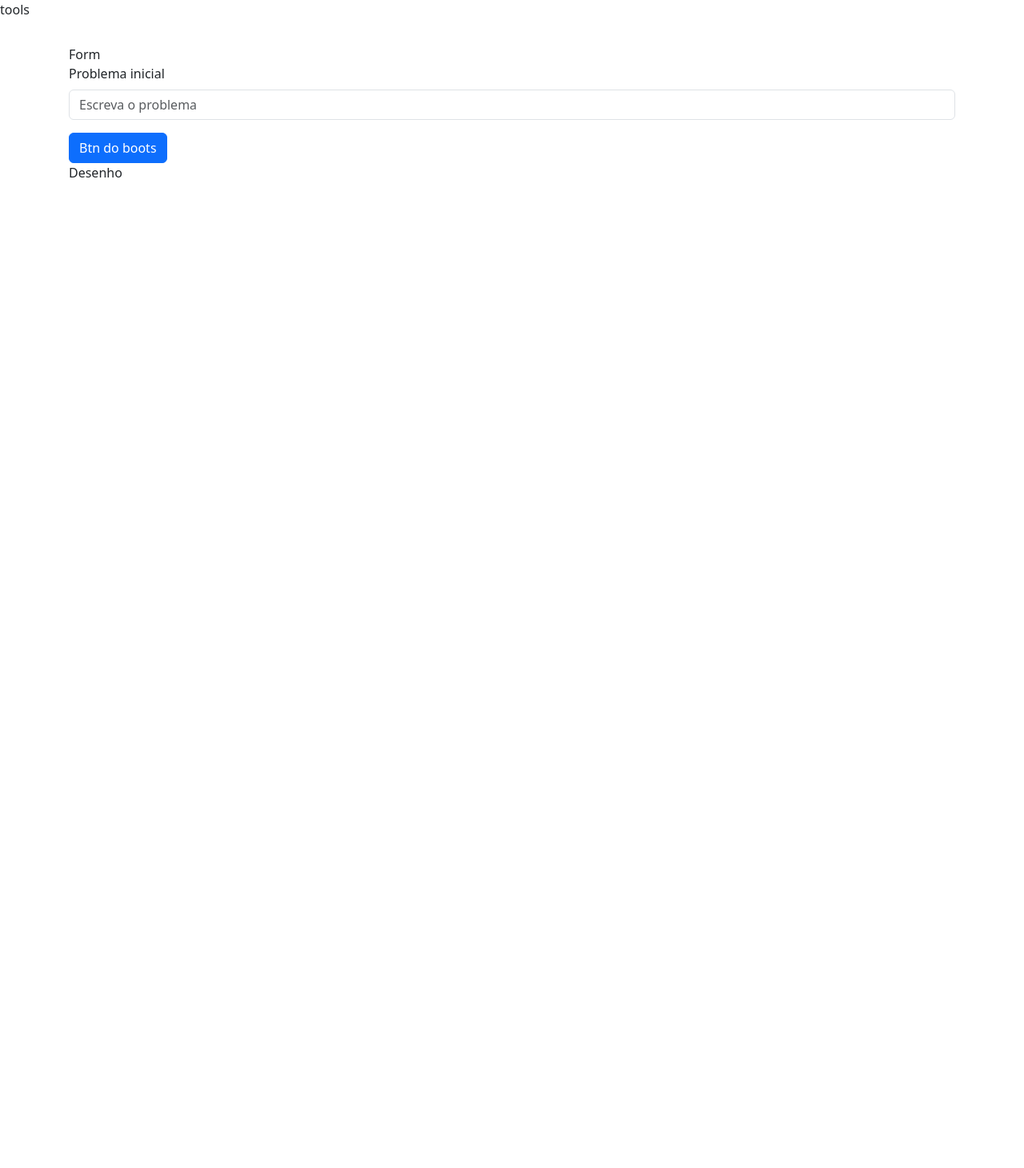
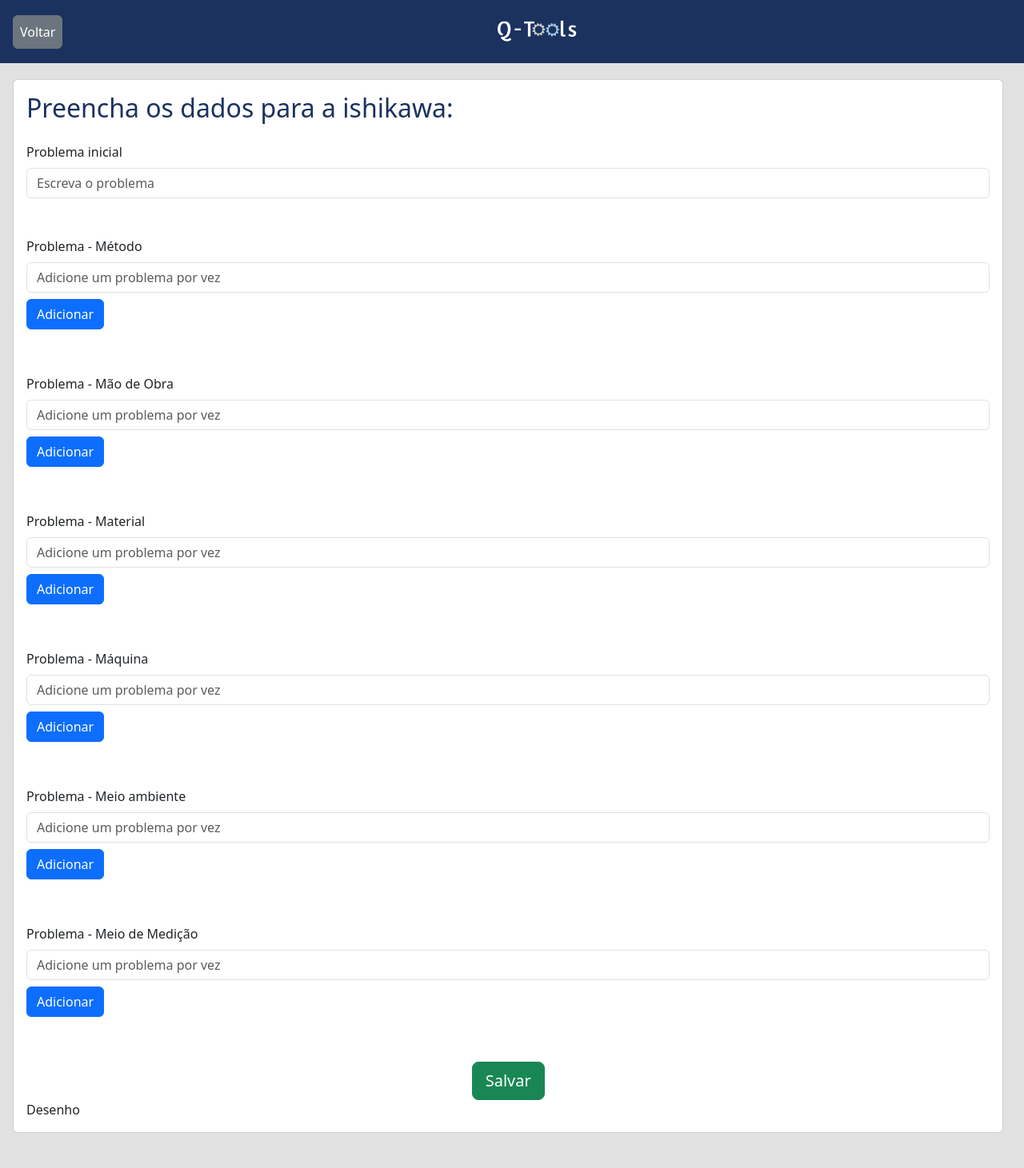
Before and after one commit to lcrossi/qtools, a React (Vite) app: page /tools in a window 1280 px wide. Shown: the top 1461 px of the page at 80% size. Before the commit the page ends 800 px from the top, so only its background shows below. Built offline with nearby package versions, Linux system fonts and the light colour scheme.

Commit message:
Initiating ishikawa form and setting up tools layout

```diff
--- a/src/components/ishikawa/index.jsx
+++ b/src/components/ishikawa/index.jsx
@@ -1,23 +1,60 @@
 import React from 'react'
 import { Link } from 'react-router-dom'
-import { Button, Form, Container } from 'react-bootstrap'
+import { Button, Form, Row, Card, Col } from 'react-bootstrap'
 import 'bootstrap/dist/css/bootstrap.min.css'
+import './ishikawa.css'
 
 export default function Ishikawa() {
 
     return (
-        <>
-        <Container className="p-3">
-            <div>Form</div>
+            <Card id="ishiForm" className="p-3 mb-4">
+                <div className='ishFormHeader'>
+                    <h2 className='mb-4'>Preencha os dados para a ishikawa:</h2>
+                </div>
                 <Form>
-                <Form.Group className="mb-3" controlId="exampleForm.ControlInput1">
+                    <Form.Group className="mb-5" controlId="exampleForm.ControlInput1">
                         <Form.Label>Problema inicial</Form.Label>
                         <Form.Control type="text" placeholder="Escreva o problema" />
                     </Form.Group>
-                <Button>Btn do boots</Button>
+                    <Form.Group className="mb-5" controlId="exampleForm.ControlInput1">
+                        <Form.Label>Problema - Método</Form.Label>
+                        <Form.Control className='mb-2' type="text" placeholder="Adicione um problema por vez" />
+                        <Button variant='primary' className='mb-2'>Adicionar</Button>
+                    </Form.Group>
+                    <Form.Group className="mb-5" controlId="exampleForm.ControlInput1">
+                        <Form.Label>Problema - Mão de Obra</Form.Label>
+                        <Form.Control className='mb-2' type="text" placeholder="Adicione um problema por vez" />
+                        <Button variant='primary' className='mb-2'>Adicionar</Button>
+                    </Form.Group>
+                    <Form.Group className="mb-5" controlId="exampleForm.ControlInput1">
+                        <Form.Label>Problema - Material</Form.Label>
+                        <Form.Control className='mb-2' type="text" placeholder="Adicione um problema por vez" />
+                        <Button variant='primary' className='mb-2'>Adicionar</Button>
+                    </Form.Group>
+                    <Form.Group className="mb-5" controlId="exampleForm.ControlInput1">
+                        <Form.Label>Problema - Máquina</Form.Label>
+                        <Form.Control className='mb-2' type="text" placeholder="Adicione um problema por vez" />
+                        <Button variant='primary' className='mb-2'>Adicionar</Button>
+                    </Form.Group>
+                    <Form.Group className="mb-5" controlId="exampleForm.ControlInput1">
+                        <Form.Label>Problema - Meio ambiente</Form.Label>
+                        <Form.Control className='mb-2' type="text" placeholder="Adicione um problema por vez" />
+                        <Button variant='primary' className='mb-2'>Adicionar</Button>
+                    </Form.Group>
+                    <Form.Group className="mb-5" controlId="exampleForm.ControlInput1">
+                        <Form.Label>Problema - Meio de Medição</Form.Label>
+                        <Form.Control className='mb-2' type="text" placeholder="Adicione um problema por vez" />
+                        <Button variant='primary' className='mb-2'>Adicionar</Button>
+                    </Form.Group>
+                    <Row style={{textAlign: 'center'}}>
+                        <Col></Col>
+                        <Col>
+                            <Button variant='success' size={'lg'} className='fluid ms-auto'> Salvar </Button>
+                        </Col>
+                        <Col></Col>
+                    </Row>
                 </Form>
                 <div>Desenho</div>
-        </Container>
-    </>
+            </Card>
     )
 }
--- /dev/null
+++ b/src/components/ishikawa/ishikawa.css
@@ -0,0 +1,8 @@
+#ishiForm {
+    margin-top: 20px;
+    margin-right: 2vw;
+}
+
+.ishFormHeader {
+    color: #1b325f;
+}
--- /dev/null
+++ b/src/components/navbar/index.jsx
@@ -0,0 +1,24 @@
+import React from 'react'
+import { Link } from 'react-router-dom'
+import { Button, Figure, Stack } from 'react-bootstrap'
+import 'bootstrap/dist/css/bootstrap.min.css'
+import './navbar.css'
+import qToolsLogo from '../../assets/E-QTools_sem fundo.png'
+
+export default function Navbar() {
+
+    return (
+        <Stack direction='horizontal' className='navbar fluid'>
+            <Button variant="secondary" className='p-2 ms-3'>Voltar</Button>
+            <Figure.Image
+                className='ms-auto fluid'
+                width={110}
+                alt="logo q-tools"
+                src={qToolsLogo}
+            />
+            <div className='p-2 ms-auto'>
+                {" "}
+            </div>
+        </Stack>
+    )
+}
--- /dev/null
+++ b/src/components/navbar/navbar.css
@@ -0,0 +1,4 @@
+.navbar {
+    background-color: #1b325f;
+    color: rgba(255, 255, 255, 0.87);
+}
--- a/src/pages/tools/index.jsx
+++ b/src/pages/tools/index.jsx
@@ -1,11 +1,21 @@
 import React from 'react'
+import { Container, Stack } from 'react-bootstrap'
+import 'bootstrap/dist/css/bootstrap.min.css'
+import Navbar from '../../components/navbar'
 import Ishikawa from '../../components/ishikawa'
+import './tools.css'
+
 
 export default function Tools() {
     return(
         <>
-            <p>tools</p>
-            <Ishikawa/>
+        <Navbar/>
+        <div className='toolsContainer'>
+            <Stack >
+                <div className="ms-3"><Ishikawa/></div>
+                <div className="ms-3"><Ishikawa/></div>
+            </Stack>
+        </div>
         </>
     )
 }
--- /dev/null
+++ b/src/pages/tools/tools.css
@@ -0,0 +1,4 @@
+.toolsContainer {
+    background-color: rgb(225, 225, 225);
+    min-height: 100vh;
+}
```
Lines whose indentation alone changed are shown as unchanged.
